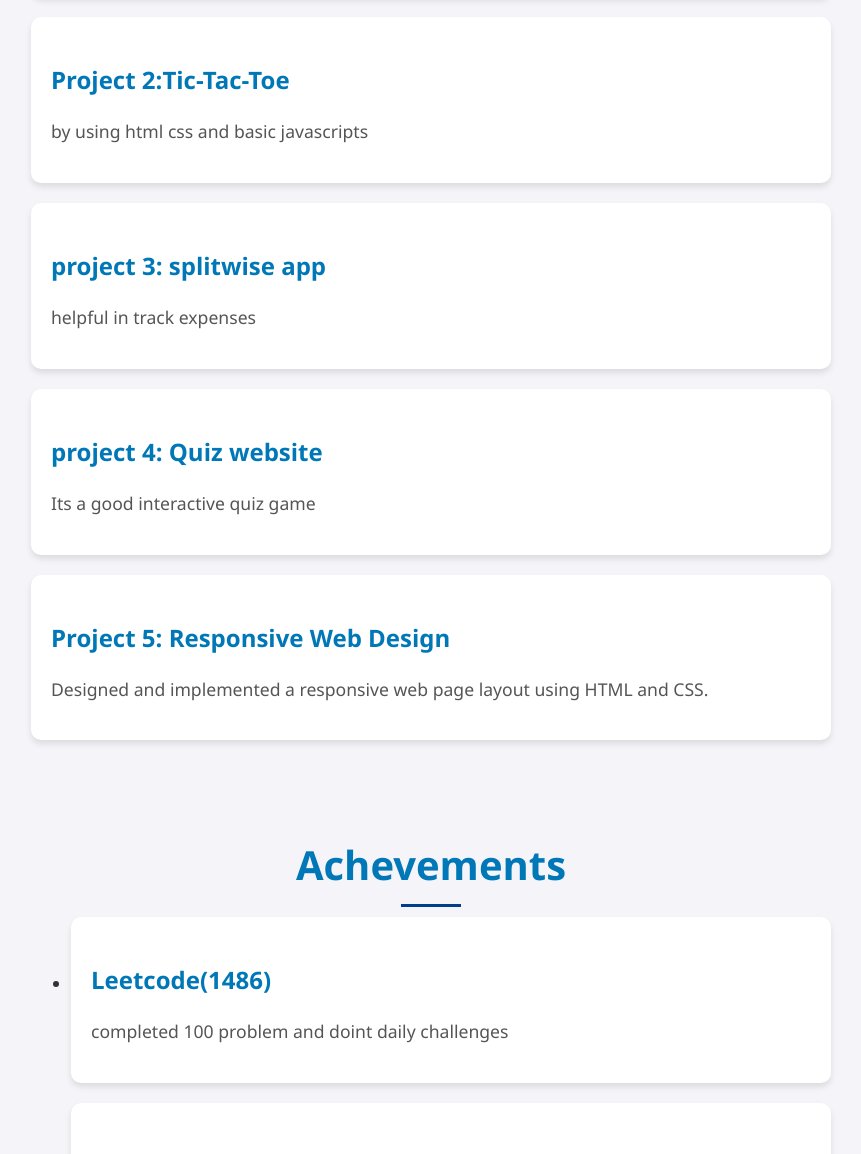
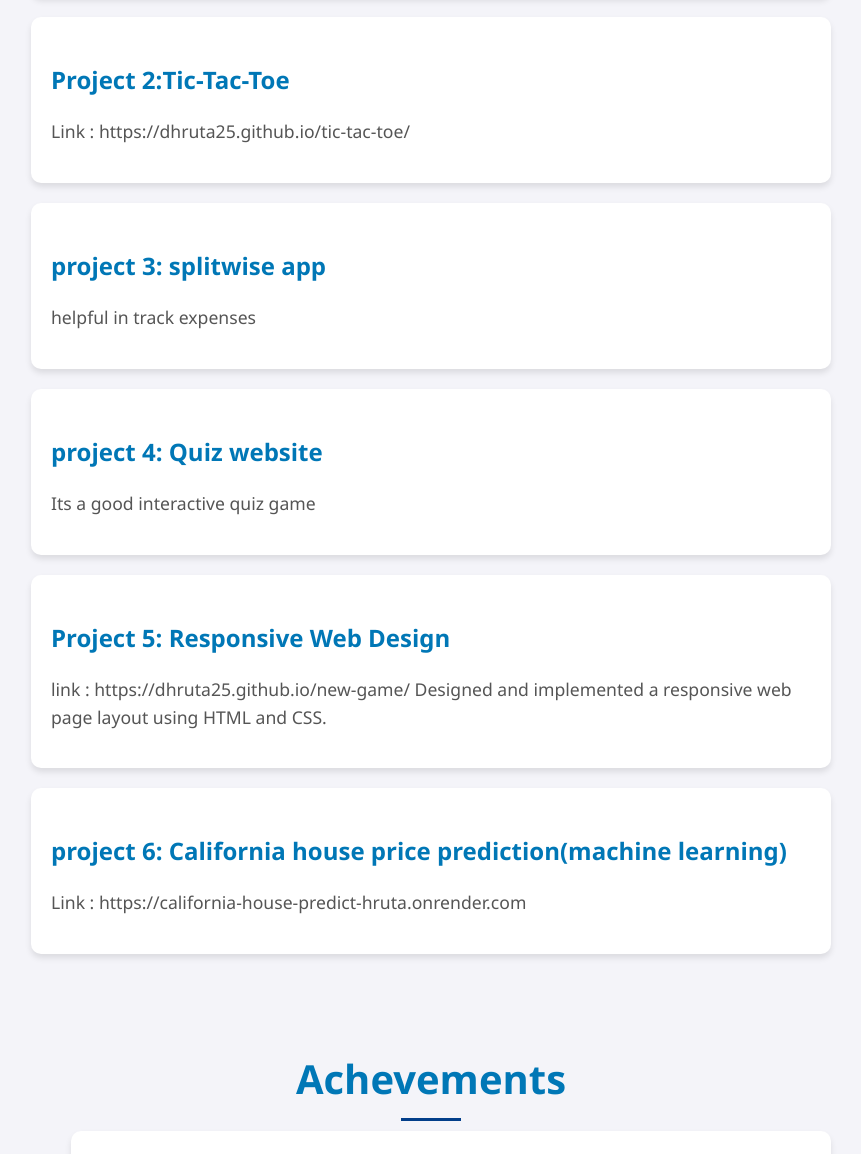
Before and after one commit to Dhruta25/portfolio, a plain HTML site: page index.html in a window 1280 px wide. Shown: the part 949-2103 px from the top of the page, without its empty margins (209-1070 px from the left). Drawn offline with Linux system fonts and the light colour scheme.

Commit message:
add links index.html

```diff
--- a/index.html
+++ b/index.html
@@ -293,7 +293,7 @@
             </li>
             <li>
                 <h3>Project 2:Tic-Tac-Toe</h3>
-                    <p>by using html css and basic javascripts</p>
+                    <p> Link : https://dhruta25.github.io/tic-tac-toe/</p>
             </li>
             <li>
                 <h3>project 3: splitwise app</h3>
@@ -306,7 +306,13 @@
 
             <li>
                 <h3>Project 5: Responsive Web Design</h3>
-                <p>Designed and implemented a responsive web page layout using HTML and CSS.</p>
+
+                <p>  link : https://dhruta25.github.io/new-game/
+                    Designed and implemented a responsive web page layout using HTML and CSS.</p>
+            </li>
+            <li>
+                <h3>project 6: California house price prediction(machine learning)</h3>
+                <p>Link : https://california-house-predict-hruta.onrender.com </p>
             </li>
         </ul>
     </section>
```
